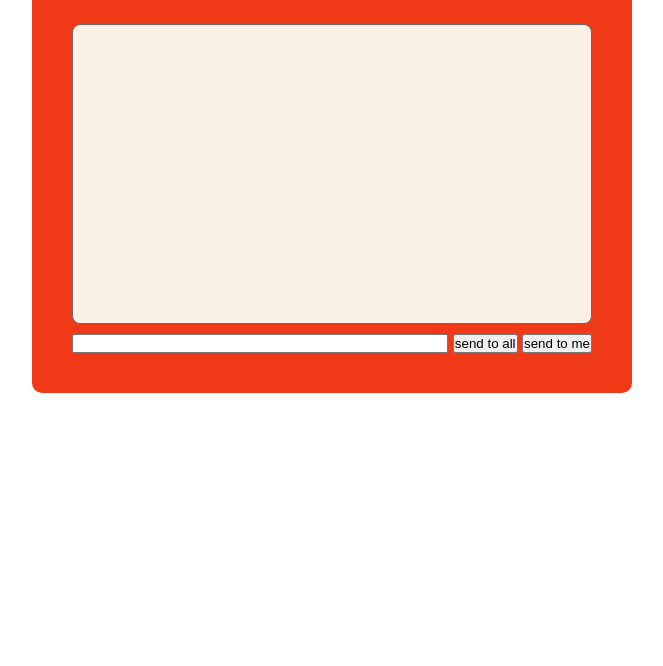
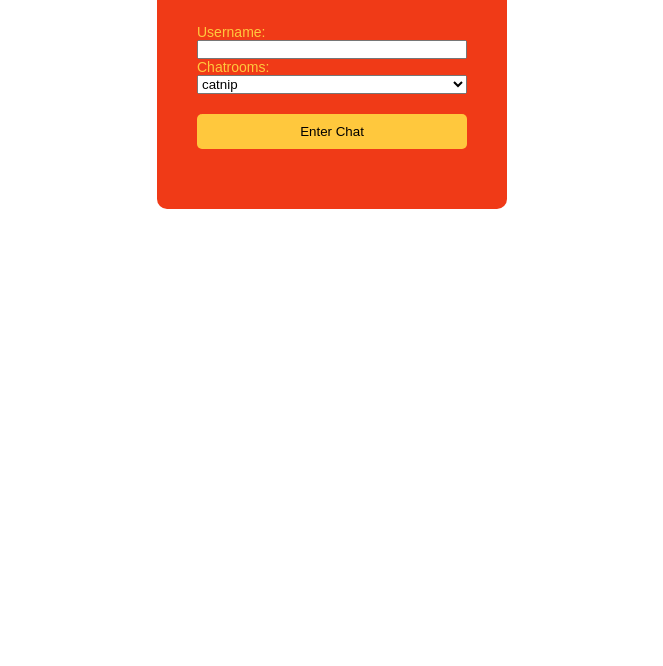
Before and after one commit to MickDellaert/chatroom-exercise, a plain HTML site: page client/index.html in a window 1280 px wide. Shown: the part 134-800 px from the top of the page, without its empty margins (308-971 px from the left). Drawn offline with nearby package versions, Linux system fonts and the light colour scheme; no server answers; a web font is replaced by a local one.

Commit message:
added username and room form view

```diff
--- a/client/index.html
+++ b/client/index.html
@@ -9,17 +9,26 @@
     <link rel="stylesheet" type="text/css" href="style.css">
 </head>
 <body>
-<div class="main-container">
+<div class="index-container">
     <div class="content-container">
-        <h1>😻 KittyChat</h1>
-        <div class="target"></div>
-        <div class="input-container">
-            <input id="input" type="text" autocomplete="off">
-            <div class="buttons">
-                <button id="sendAllBtn">send to all</button>
-                <button id="sendMeBtn">send to me</button>
+        <h1>😸 KittyChat</h1>
+        <form action="chat.html">
+            <div class="input-container-index">
+                <label for="username">Username:</label>
+                <input type="text" id="username" name="username">
+                <label for="chatrooms">Chatrooms:</label>
+
+                <select id="chatrooms">
+                    <option value="catnip">catnip</option>
+                    <option value="boxes">boxes</option>
+                    <option value="naps">naps</option>
+                    <option value="food">food</option>
+                </select>
+                <button class="enter-btn" type="submit">Enter Chat</button>
+
             </div>
-        </div>
+        </form>
+
     </div>
 </div>
 
--- a/client/script.js
+++ b/client/script.js
@@ -4,12 +4,14 @@ const target = document.querySelector('.target');
 const form = document.querySelector('#form');
 const sendAll = document.querySelector('#sendAllBtn');
 const sendMe = document.querySelector('#sendMeBtn');
-const input = document.querySelector('#input')
+const input = document.querySelector('#input');
 
 
 socket.on('welcomeMessage', (message) => {
-    target.innerHTML += `<br> ${message}`;
-    console.log(message)
+    if (target !== null) {
+        target.innerHTML += `<br> ${message}`;
+        console.log(message)
+    }
 })
 
 
@@ -17,13 +19,14 @@ sendAll.addEventListener('click', (e) => {
     e.preventDefault();
     const message = input.value;
     if (input.value) {
+        console.log(message)
         socket.emit('sendToAll', (message));
     }
 });
 
 sendMe.addEventListener('click', (e) => {
     e.preventDefault();
-    const message = input.value;
+    let message = input.value;
     if (input.value) {
         socket.emit('sendToMe', (message));
     }
@@ -33,5 +36,4 @@ socket.on('displayMessage', (message) => {
     const item = document.createElement('li');
     item.textContent = message;
     target.appendChild(item);
-    console.log(message);
 });
--- a/client/style.css
+++ b/client/style.css
@@ -1,16 +1,16 @@
 @import url('https://fonts.googleapis.com/css2?family=Sonsie+One&display=swap');
 
-*{
+* {
     margin: 0;
     padding: 0;
     box-sizing: border-box;
 }
 
-body{
+body {
     font-family: sans-serif;
 }
 
-.main-container{
+.main-container {
     padding: 20px;
     margin: 40px auto;
     background-color: #f03a17;
@@ -21,14 +21,14 @@ body{
     border-radius: 10px;
 }
 
-.content-container{
+.content-container {
     width: 100%;
     margin: 20px;
     display: flex;
     flex-direction: column;
 }
 
-.target{
+.target {
     display: flex;
     flex-direction: column;
     border: dimgrey 1px solid;
@@ -40,24 +40,53 @@ body{
     padding: 10px;
 }
 
-.input-container{
+.input-container {
     width: 100%;
     margin-top: 10px;
     display: flex;
     justify-content: space-between;
 }
 
-#input{
+.index-container{
+    padding: 20px;
+    margin: 40px auto;
+    background-color: #f03a17;
+    display: flex;
+    justify-content: center;
+    align-items: center;
+    max-width: 350px;
+    border-radius: 10px;
+}
+
+.input-container-index {
+    display: flex;
+    flex-direction: column;
+    justify-content: center;
+}
+
+button{
+    background-color: #ffc83d;
+    border: none;
+    padding: 10px;
+    border-radius: 5px;
+}
+
+.enter-btn {
+    margin-top: 20px;
+    margin-bottom: 20px;
+}
+
+#input {
     flex: 1;
     margin-right: 5px;
 }
 
-h1{
+h1 {
     text-align: center;
     font-family: 'Sonsie One', cursive;
     color: #ffc83d;
-    -webkit-text-stroke: 5px black;
-    paint-order: stroke fill;
+    /*-webkit-text-stroke: 5px black;*/
+    /*paint-order: stroke fill;*/
     margin-top: 0px;
     margin-bottom: 40px;
 }
@@ -72,3 +101,8 @@ li {
     margin: 5px 0;
     text-align: left;
 }
+
+label{
+    font-size: 14px;
+    color: #ffc83d;
+}
```
Also changed, not shown: client/chat.html (added, +30 -0 lines).
